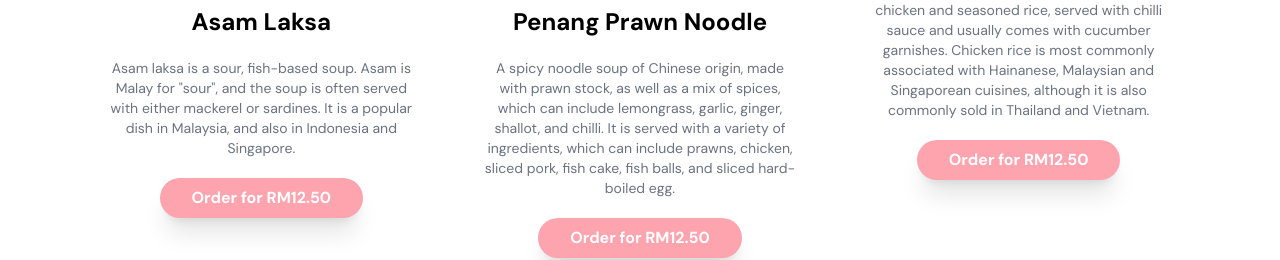
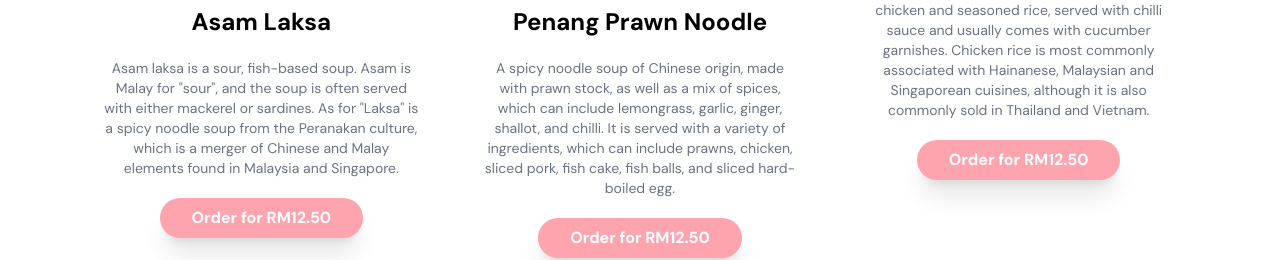
Before and after one commit to TheDaniel3131/FlashBite, a Next.js app: page / in a window 1280 px wide. Shown: the part 2250-2510 px from the top of the page. Built offline with nearby package versions, Linux system fonts and the light colour scheme.

Commit message:
update text

```diff
--- a/src/app/components/menu/fooditem4.js
+++ b/src/app/components/menu/fooditem4.js
@@ -7,7 +7,7 @@ export default function FoodItem4(){
           <h4 className="font-bold text-2xl my-5 mb-5">Asam Laksa</h4>
           <p className="text-gray-500 text-sm mb-5">
             Asam laksa is a sour, fish-based soup. Asam is Malay for &quot;sour&quot;, and the soup is often served with either mackerel or sardines.
-            It is a popular dish in Malaysia, and also in Indonesia and Singapore.
+            As for &quot;Laksa&quot; is a spicy noodle soup from the Peranakan culture, which is a merger of Chinese and Malay elements found in Malaysia and Singapore.
           </p>
           <button className="bg-primary font-bold shadow-xl text-white rounded-full px-8 py-2">Order for RM12.50</button>
         </div>
```
